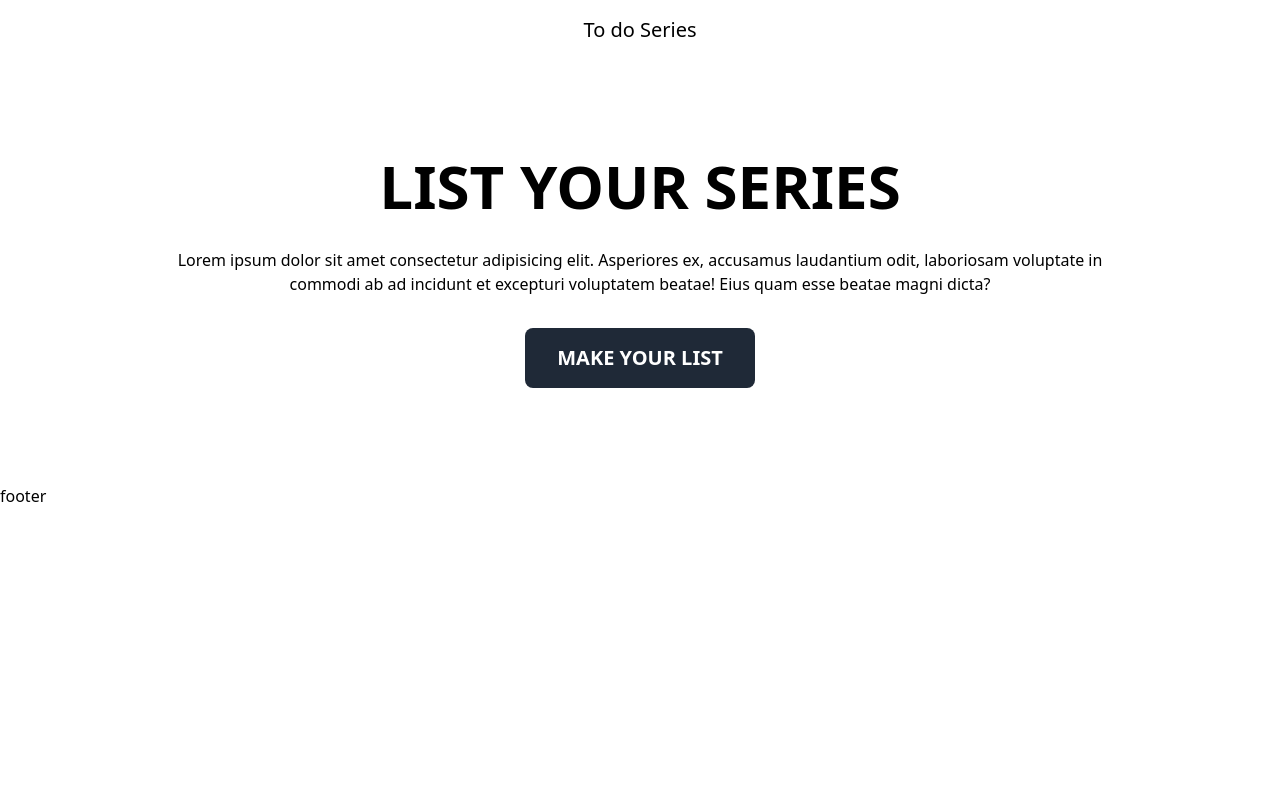
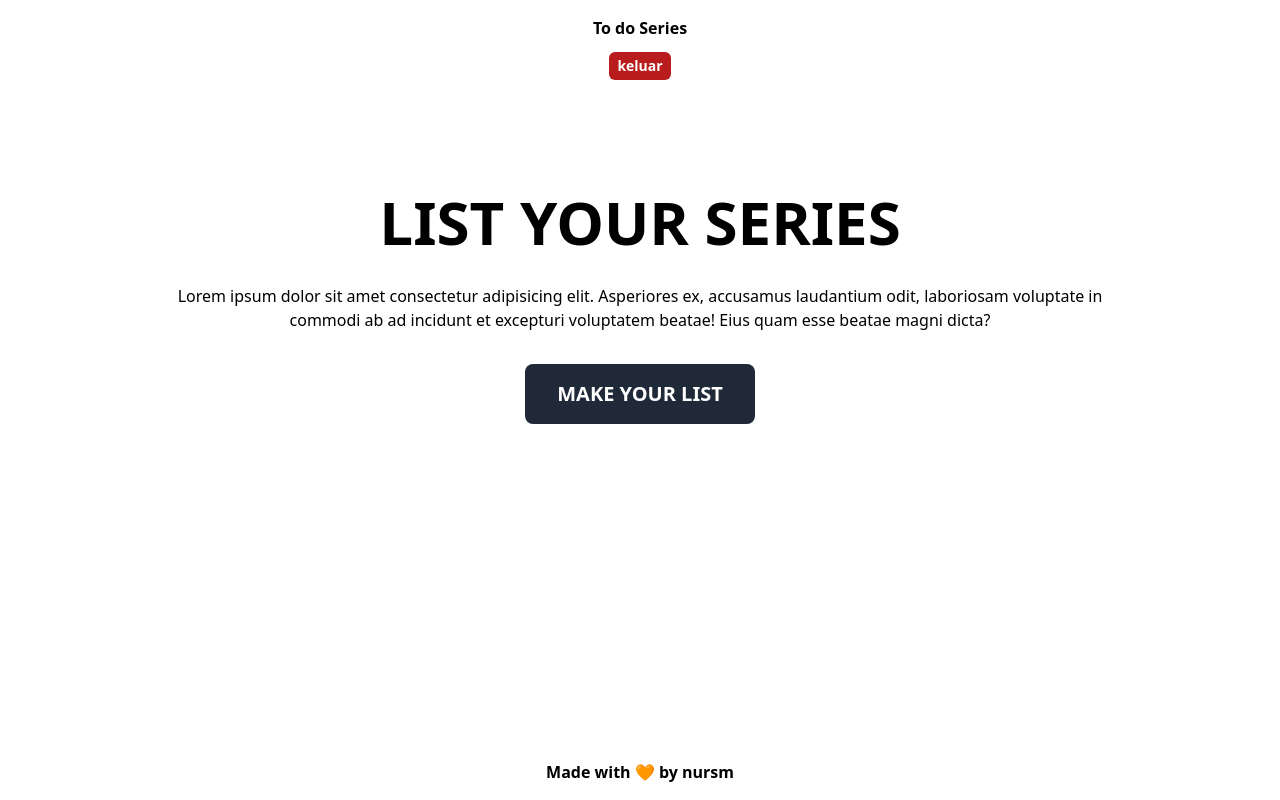
Before and after one commit to aldy-san/to-do-series, a Next.js app: page / in a window 1280 px wide. Built offline with nearby package versions, Linux system fonts and the light colour scheme; no server answers.

Commit message:
Next Episode

```diff
--- a/pages/app.tsx
+++ b/pages/app.tsx
@@ -1,5 +1,4 @@
 import firebase, {auth,db} from '../src/firebase/clientApp'
-import { signOut } from 'firebase/auth'
 import { useRouter } from 'next/router'
 import { Layout } from '../src/components/core/layout'
 import { WithAuth } from '../src/components/core/with-auth'
@@ -66,22 +65,22 @@ const App = () => {
               </svg>
             </button>
           </div>
-          <div className={(show ? "block" : "hidden") + " origin-top-right absolute right-0 mt-2 w-56 rounded-md shadow-lg bg-white"} >
+          <div className={(show ? "block" : "hidden") + " origin-top-right absolute right-0 mt-2 w-28 rounded-md shadow-lg bg-white"} >
             <div className="py-1">
-              <button className="text-gray-700 block px-4 py-2 text-sm" onClick={() => {setDay("Monday"); setShow(false)}}>Monday</button>
-              <button className="text-gray-700 block px-4 py-2 text-sm" onClick={() => {setDay("Tuesday"); setShow(false)}}>Tuesday</button>
-              <button className="text-gray-700 block px-4 py-2 text-sm" onClick={() => {setDay("Wednesday"); setShow(false)}}>Wednesday</button>
-              <button className="text-gray-700 block px-4 py-2 text-sm" onClick={() => {setDay("Thursday"); setShow(false)}}>Thursday</button>
-              <button className="text-gray-700 block px-4 py-2 text-sm" onClick={() => {setDay("Friday"); setShow(false)}}>Friday</button>
-              <button className="text-gray-700 block px-4 py-2 text-sm" onClick={() => {setDay("Saturday"); setShow(false)}}>Saturday</button>
-              <button className="text-gray-700 block px-4 py-2 text-sm" onClick={() => {setDay("Sunday"); setShow(false)}}>Sunday</button>
+              <button className="text-gray-700 block px-4 py-2 text-sm w-full font-medium text-right" onClick={() => {setDay("Monday"); setShow(false)}}>Monday</button>
+              <button className="text-gray-700 block px-4 py-2 text-sm w-full font-medium text-right" onClick={() => {setDay("Tuesday"); setShow(false)}}>Tuesday</button>
+              <button className="text-gray-700 block px-4 py-2 text-sm w-full font-medium text-right" onClick={() => {setDay("Wednesday"); setShow(false)}}>Wednesday</button>
+              <button className="text-gray-700 block px-4 py-2 text-sm w-full font-medium text-right" onClick={() => {setDay("Thursday"); setShow(false)}}>Thursday</button>
+              <button className="text-gray-700 block px-4 py-2 text-sm w-full font-medium text-right" onClick={() => {setDay("Friday"); setShow(false)}}>Friday</button>
+              <button className="text-gray-700 block px-4 py-2 text-sm w-full font-medium text-right" onClick={() => {setDay("Saturday"); setShow(false)}}>Saturday</button>
+              <button className="text-gray-700 block px-4 py-2 text-sm w-full font-medium text-right" onClick={() => {setDay("Sunday"); setShow(false)}}>Sunday</button>
             </div>
           </div>
         </div>
 
           <button className="shadow-lg px-4 py-2 rounded-md bg-gray-800 text-white font-bold" onClick={()=> {AddItem()}}>Add</button>
         </div>
-        <div className="grid grid-cols-3 mt-16 gap-4">
+        <div className="grid grid-cols-3 mt-16 gap-4 min-h-full">
           {
             series.map((item, idx)=>{
               return (
@@ -90,10 +89,7 @@ const App = () => {
             })
           }
         </div>
-        <button className="bg-red-500 mt-24" onClick={() => { signOut(auth).then(()=>{
-          router.push('/auth')
-          console.log("keluar");
-        })}}>keluar</button>
+
       </Layout>
     </WithAuth>
   )
--- a/src/components/core/footer.tsx
+++ b/src/components/core/footer.tsx
@@ -1,5 +1,7 @@
 export default function Header(){
     return(
-        <footer>footer</footer>
+        <footer className="flex items-center">
+            <span className="font-bold mx-auto py-4">Made with 🧡 by <a href="https://www.aldimaulidi.my.id">nursm</a></span>
+        </footer>
     )
 }
--- a/src/components/core/header.tsx
+++ b/src/components/core/header.tsx
@@ -1,10 +1,15 @@
-
+import { signOut } from 'firebase/auth'
+import { useRouter } from 'next/router'
+import {auth} from '../../firebase/clientApp'
 export default function Header(data:any) {
-    // console.log("header", data);
-
+    const router = useRouter();
     return(
-        <header className="flex items-center text-center my-4">
-            <h1 className="mx-auto text-xl font-medium">{data.data ? "Hello "+data.data.displayName : "To do Series"}</h1>
+        <header className="flex flex-col justify-center items-center text-center my-4 space-y-3">
+            <h1 className="text-2l font-bold">{data.data ? "Hello "+data.data.displayName : "To do Series"}</h1>
+            <button className="bg-red-700 rounded-md font-bold text-white text-sm px-2 py-1" onClick={() => { signOut(auth).then(()=>{
+                router.push('/auth')
+                console.log("keluar");
+                })}}>keluar</button>
         </header>
     )
 }
--- a/src/components/core/layout.tsx
+++ b/src/components/core/layout.tsx
@@ -10,12 +10,12 @@ export const Layout:React.FC = ({ children }) => {
     return(
         <div className="flex flex-col min-h-screen">
             <Head>
-                <title>Create Next App</title>
+                <title>To Do Series (beta)</title>
                 <meta name="description" content="Generated by create next app" />
                 <link rel="icon" href="/favicon.ico" />
             </Head>
             <Header data={user}/>
-            <main className="flex flex-col mx-40 my-24">
+            <main className="flex flex-1 flex-col mx-40 my-24">
                 {children}
             </main>
             <Footer/>
--- a/src/components/series-item.tsx
+++ b/src/components/series-item.tsx
@@ -1,5 +1,4 @@
-import { doc, deleteDoc } from "firebase/firestore"
-import { useState } from "react"
+import { doc, deleteDoc, updateDoc } from "firebase/firestore"
 import {db} from '../firebase/clientApp'
 
 type items = {
@@ -19,18 +18,25 @@ export default function SeriesItem(data:item){
     console.log(data.data);
 
     async function DeleteItem(itemId:string){
-        console.log("hai");
-        console.log(itemId);
         await deleteDoc(doc(db, "series", itemId))
+        data.getItem()
     }
+
+    async function UpdateEpisode(itemId: string, currentEpisode: number){
+        await updateDoc(doc(db, "series", itemId), {
+            currentEpisode: currentEpisode + 1
+        })
+        data.getItem()
+    }
+
     return (
         <div className="flex flex-col col-span-1 p-4 shadow-md rounded-lg space-y-3 ">
             <span className="font-bold text-xl">{data.data.title}</span>
             <span className="font-medium text-lg">Episode: {data.data.currentEpisode}/{data.data.maxEpisode}</span>
             <span className="text-lg">Next episode release on <span className="font-bold">{data.data.dayUpdate}</span></span>
             <div className="flex w-full space-x-2">
-            <button className="flex-1 bg-red-600 text-white font-bold py-1 rounded-lg active:brightness-90" onClick={() => { DeleteItem(data.data.itemId); data.getItem()}}>Delete</button>
-            <button className="flex-1 bg-green-600 text-white font-bold py-1 rounded-lg">Next</button>
+            <button className="flex-1 bg-red-600 text-white font-bold py-1 rounded-lg active:brightness-90" onClick={() => { DeleteItem(data.data.itemId) }}>Delete</button>
+            <button className="flex-1 bg-green-600 text-white font-bold py-1 rounded-lg active:brightness-90" onClick={() => { UpdateEpisode(data.data.itemId, data.data.currentEpisode) }}>Next</button>
             </div>
         </div>
     )
```
